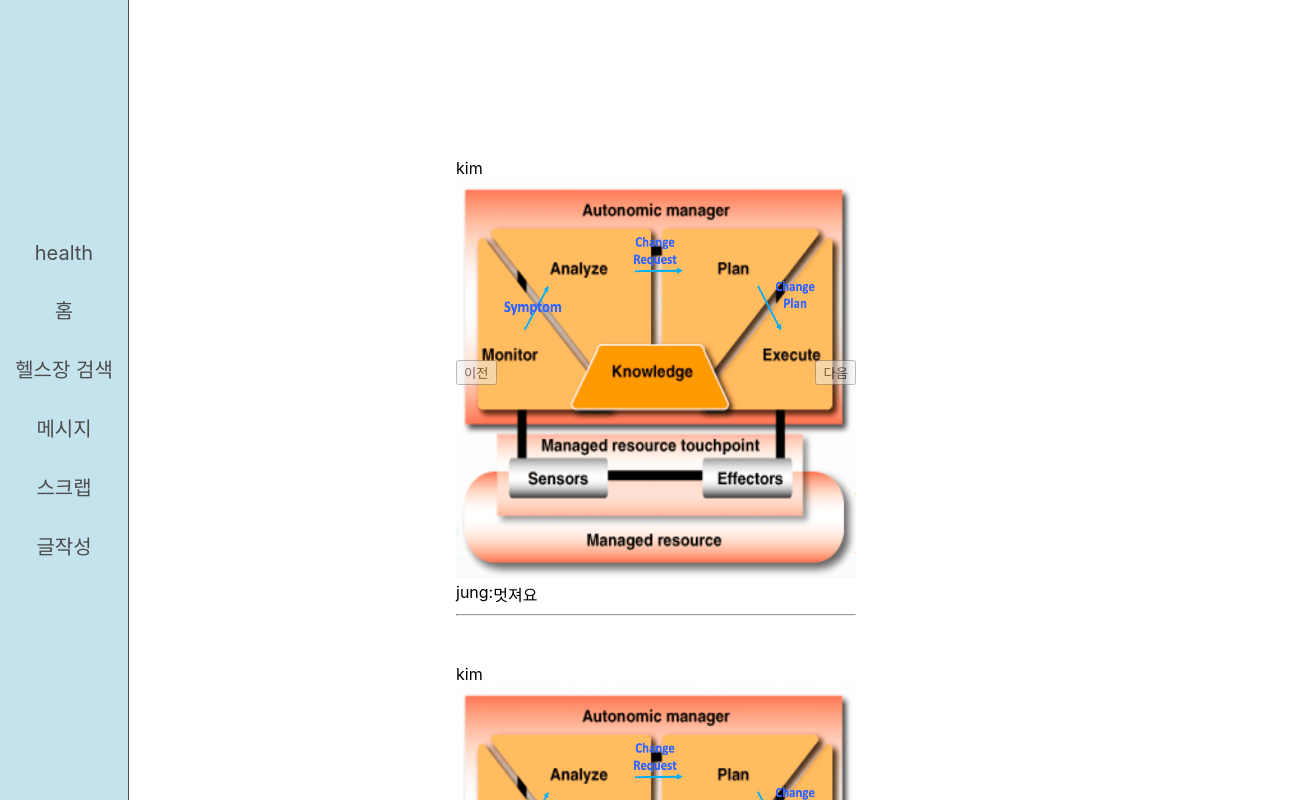
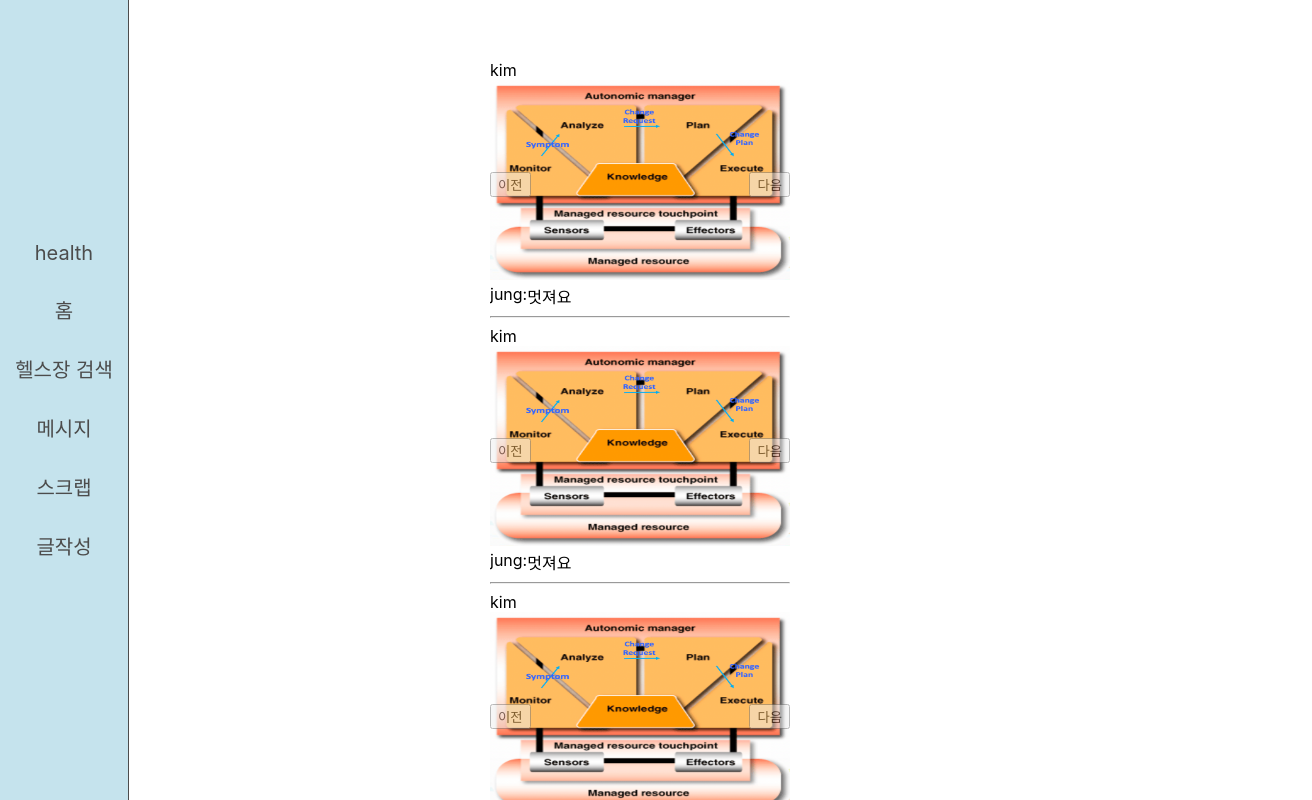
Before and after one commit to konkuk-health/web-front, a React (Create React App) app: page / in a window 1280 px wide. Shown: the top 800 px of the page, 1312 px wide, since content can reach past the window. Built offline with nearby package versions, Linux system fonts and the light colour scheme.

Commit message:
fix: Post css 수정

```diff
--- a/src/App.jsx
+++ b/src/App.jsx
@@ -12,14 +12,14 @@ function App() {
     display: flex;
     justify-content: center; /* 수평 가운데 정렬 */
     align-items: center; /* 수직 가운데 정렬 */
-    padding: 10% 20%;
+    padding: 50px 200px;
 `   ;
   return (
     <div style ={{display:"flex",height: "100%"}}>
     {/* 이 SideBar를 component로 나누고 react response 사용(useMediaQuery) */}
         <SideBar/>
         <ContentContainer>
-            <div style={{margin:"10px 180px"}}>
+            <div style={{padding:"10px 200px",margin:"0 auto"}}>
                 <Routes>
                     <Route path="/" element={<Post/>} />
                     <Route path="/about" element={<About/>} />
--- a/src/Component/Picture.jsx
+++ b/src/Component/Picture.jsx
@@ -23,7 +23,7 @@ function Picture(props){
                 <aside>
                     <button value = '-1' onClick = {clickEvent} style={{position:'absolute', display:'inline-block',top:'45%',opacity:'0.5'}}>이전</button>
                 </aside>
-                <img src={img[idx]} style={{width: "400px",height:"400px"}}></img>
+                <img src={img[idx]} style={{width: "300px",height:"200px"}}></img>
                 <aside>
                     <button value='1' onClick = {clickEvent} style={{position:'absolute', display:'inline-block',top:'45%',right:'0%',opacity:'0.5'}}>다음</button>
                 </aside>
--- a/src/Page/Post.jsx
+++ b/src/Page/Post.jsx
@@ -5,11 +5,13 @@ import data from '../data/post.json'
 // props로 정보들을 받아와서 돌리자. 즉 map으로 돌릴때 넘겨줘야할거 같음
 function Post(){
     const list = data.map((el)=>(
-        <div style={{padding:"20px 20px"}}>
-            <div>{el.nickName}</div>
-            <Picture picture={el.picture}/>
-            <Comment Comment={el.Comment}/>
-            <hr/>
+        <div style={{width: "100%",heigh:"100%",overflow:"auto",margin:"0 auto"}}>
+            <div>
+                <div>{el.nickName}</div>
+                <Picture picture={el.picture}/>
+                <Comment Comment={el.Comment}/>
+                <hr/>
+            </div>
         </div>
     ));
     return(
```
